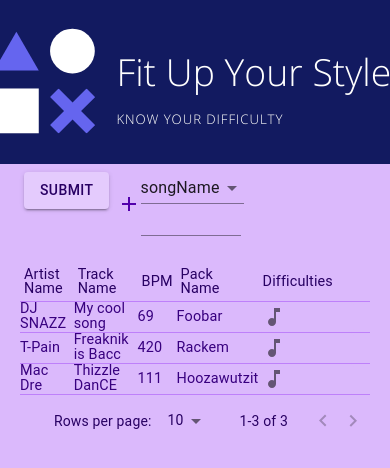
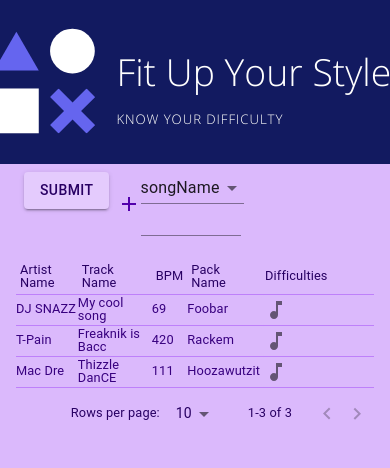
Before and after one commit to changodb/itg-frontend, a React (Create React App) app: page / in a window 390 px wide. Shown: the top 468 px of the page. Built offline with nearby package versions, Linux system fonts and the light colour scheme.

Commit message:
grid adjustments for mobile readability 4.

```diff
--- a/src/App.css
+++ b/src/App.css
@@ -6,6 +6,8 @@ body {
 
 .topContainer {
     align-items: center;
+    margin: auto;
+    padding: auto;
 }
 .value-input {
     max-width: 100px !important
@@ -38,13 +40,7 @@ body {
     background-color: #E4CBFD
 }
 .resultsContainer {
-    margin: .25rem
-}
 
-.MuiDivider-root {
-    margin: .5rem;
-    background-color: #280063;
-    display: flex;
 }
 .MuiButton-root {
     color: #280063
@@ -104,18 +100,18 @@ body {
     border-radius: 50%;
 }
 @media screen and (max-width: 600px) {
-    .MuiTypography-body1 {
-    font-size: .6rem;
+    .MuiTypography-root {
+    font-size: .55rem;
     font-family: "Roboto", "Helvetica", "Arial", sans-serif;
-    font-weight: 400;
+    font-weight: 300;
     line-height: 1;
     letter-spacing: 0.00938em;
     }
 }
 
 @media screen and (max-width: 960px) {
-    .MuiTypography-body1 {
-    font-size: .9rem;
+    .MuiTypography-root {
+    font-size: .8rem;
     font-family: "Roboto", "Helvetica", "Arial", sans-serif;
     font-weight: 400;
     line-height: 1.0;
@@ -124,8 +120,8 @@ body {
 }
 
 @media screen and (max-width: 1280){
-    .MuiTypography-body1 {
-    font-size: 1rem;
+    .MuiTypography-root {
+    font-size: 1.1rem;
     font-family: "Roboto", "Helvetica", "Arial", sans-serif;
     font-weight: 400;
     line-height: 1.2;
```
